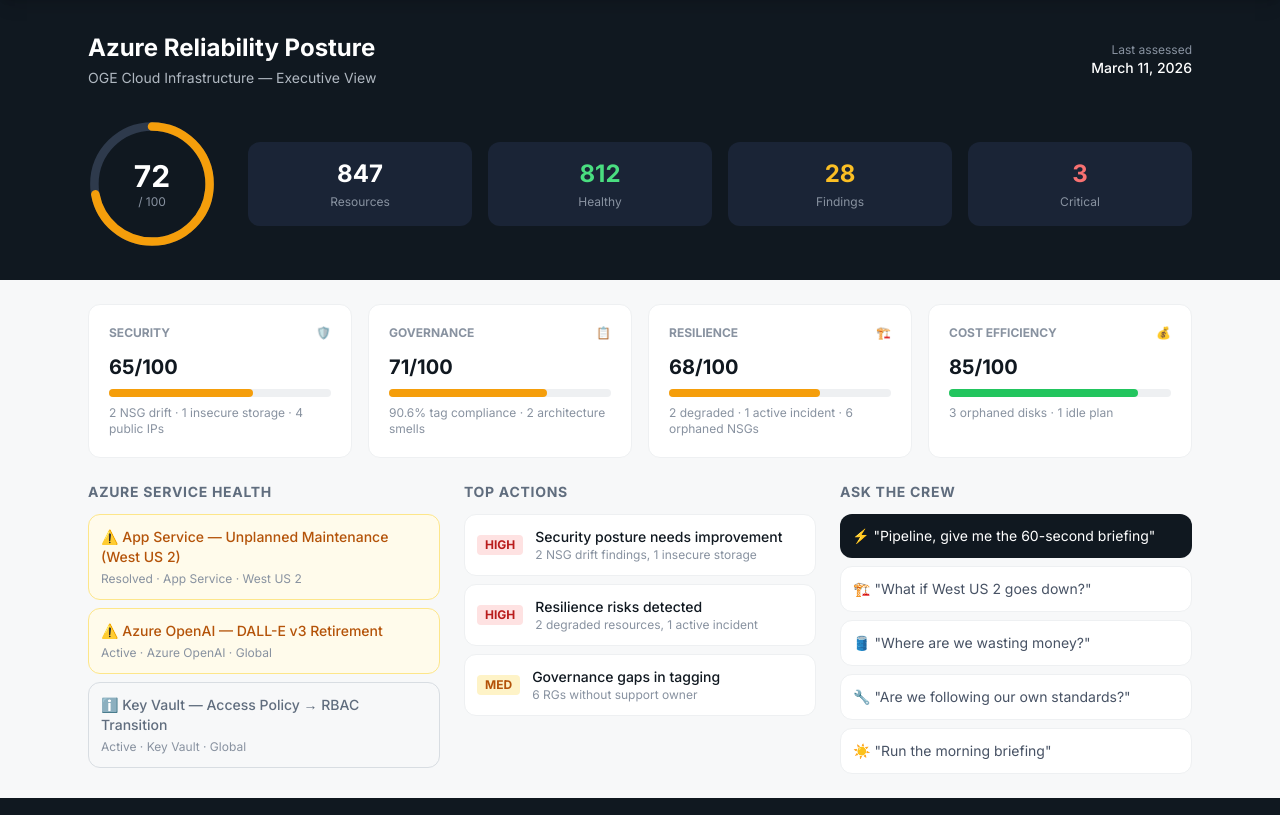
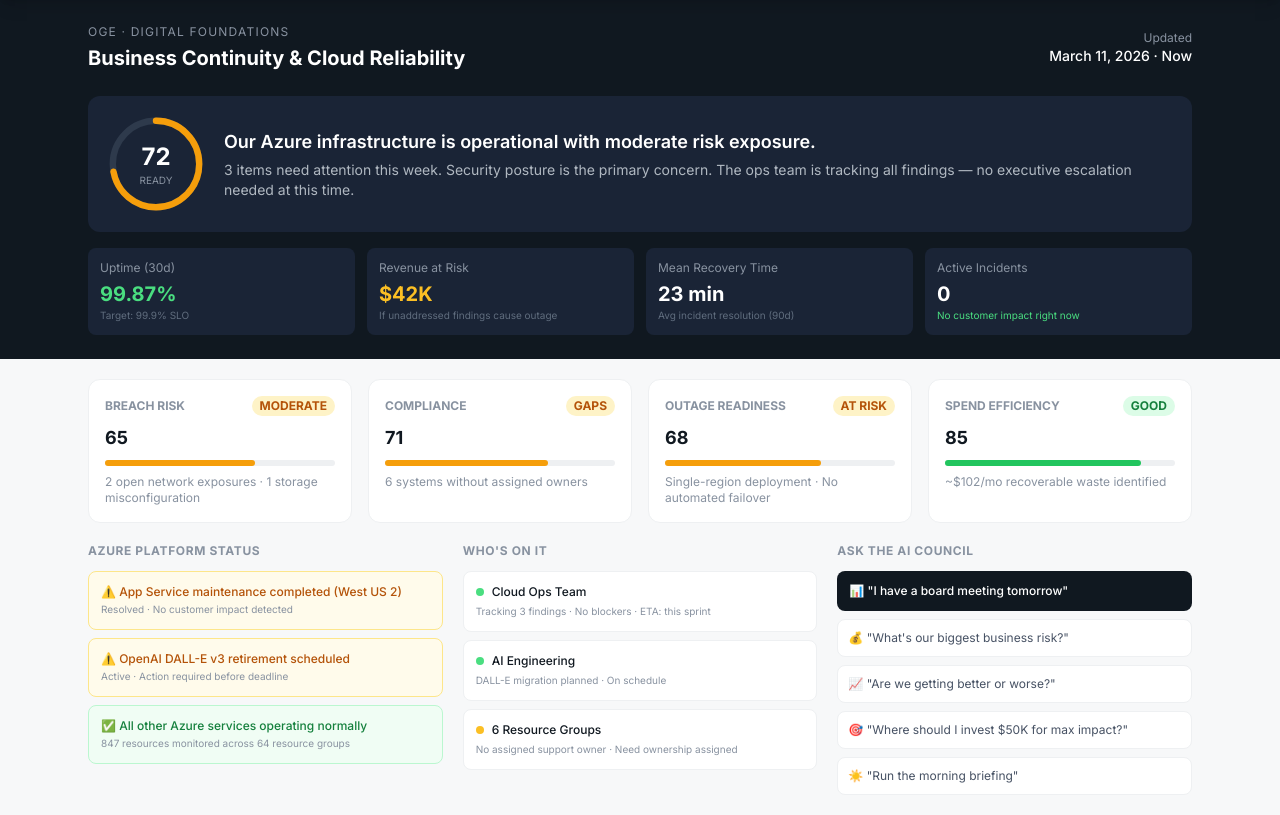
Before and after one commit to Sleepyreaper/OGEAgenticITOperations, a Flask app: page / in a window 1280 px wide. Shown: the part 64-879 px from the top of the page. Run offline with Flask 3, Linux system fonts and the light colour scheme; some libraries are stand-ins or nearby versions.

Commit message:
C-level executive dashboard: business language, revenue at risk, SLO tracking, Who's On It, board-ready questions

```diff
--- a/templates/index.html
+++ b/templates/index.html
@@ -91,157 +91,162 @@
   <!-- ═══ EXECUTIVE RELIABILITY VIEW ═══ -->
   <div id="view-executive" class="view-content">
     <div class="bg-oge-black text-white">
-      <div class="max-w-6xl mx-auto px-6 py-8">
+      <div class="max-w-6xl mx-auto px-6 py-6">
         <div class="flex items-center justify-between">
           <div>
-            <h1 class="text-2xl font-bold">Azure Reliability Posture</h1>
-            <p class="text-oge-gray-300 text-sm mt-1">OGE Cloud Infrastructure — Executive View</p>
+            <div class="text-xs text-oge-gray-400 uppercase tracking-widest">OGE · Digital Foundations</div>
+            <h1 class="text-xl font-bold mt-1">Business Continuity & Cloud Reliability</h1>
           </div>
           <div class="text-right">
-            <div class="text-xs text-oge-gray-400">Last assessed</div>
-            <div class="text-sm font-medium" id="exec-timestamp">March 11, 2026</div>
-          </div>
-        </div>
-
-        <!-- Big reliability score -->
-        <div class="mt-8 flex items-center gap-8">
-          <div class="relative">
-            <svg class="w-32 h-32" viewBox="0 0 120 120">
+            <div class="text-xs text-oge-gray-400">Updated</div>
+            <div class="text-sm font-medium" id="exec-timestamp">March 11, 2026 · Now</div>
+          </div>
+        </div>
+
+        <!-- The one sentence for the board -->
+        <div class="mt-6 bg-oge-gray-800 rounded-xl p-5 flex items-center gap-5">
+          <div class="relative flex-shrink-0">
+            <svg class="w-24 h-24" viewBox="0 0 120 120">
               <circle cx="60" cy="60" r="54" fill="none" stroke="#2E3A4C" stroke-width="8"/>
               <circle id="exec-score-ring" cx="60" cy="60" r="54" fill="none" stroke="#F59E0B" stroke-width="8"
                 stroke-dasharray="339.3" stroke-dashoffset="95" stroke-linecap="round"
                 transform="rotate(-90 60 60)" style="transition: stroke-dashoffset 1s ease"/>
             </svg>
             <div class="absolute inset-0 flex flex-col items-center justify-center">
-              <span id="exec-score" class="text-3xl font-bold">72</span>
-              <span class="text-xs text-oge-gray-400">/ 100</span>
-            </div>
-          </div>
-          <div class="flex-1 grid grid-cols-4 gap-4">
-            <div class="bg-oge-gray-800 rounded-xl p-4 text-center">
-              <div class="text-2xl font-bold" id="exec-resources">847</div>
-              <div class="text-xs text-oge-gray-400 mt-1">Resources</div>
-            </div>
-            <div class="bg-oge-gray-800 rounded-xl p-4 text-center">
-              <div class="text-2xl font-bold text-green-400" id="exec-healthy">812</div>
-              <div class="text-xs text-oge-gray-400 mt-1">Healthy</div>
-            </div>
-            <div class="bg-oge-gray-800 rounded-xl p-4 text-center">
-              <div class="text-2xl font-bold text-amber-400" id="exec-findings">28</div>
-              <div class="text-xs text-oge-gray-400 mt-1">Findings</div>
-            </div>
-            <div class="bg-oge-gray-800 rounded-xl p-4 text-center">
-              <div class="text-2xl font-bold text-red-400" id="exec-critical">3</div>
-              <div class="text-xs text-oge-gray-400 mt-1">Critical</div>
-            </div>
+              <span id="exec-score" class="text-2xl font-bold">72</span>
+              <span class="text-[10px] text-oge-gray-400">READY</span>
+            </div>
+          </div>
+          <div class="flex-1">
+            <div class="text-lg font-semibold" id="exec-headline">Our Azure infrastructure is operational with moderate risk exposure.</div>
+            <div class="text-sm text-oge-gray-300 mt-1" id="exec-subheadline">3 items need attention this week. Security posture is the primary concern. The ops team is tracking all findings — no executive escalation needed at this time.</div>
+          </div>
+        </div>
+
+        <!-- Business metrics row -->
+        <div class="mt-4 grid grid-cols-4 gap-3">
+          <div class="bg-oge-gray-800 rounded-lg p-3">
+            <div class="text-xs text-oge-gray-400">Uptime (30d)</div>
+            <div class="text-xl font-bold text-green-400 mt-1" id="exec-uptime">99.87%</div>
+            <div class="text-[10px] text-oge-gray-500">Target: 99.9% SLO</div>
+          </div>
+          <div class="bg-oge-gray-800 rounded-lg p-3">
+            <div class="text-xs text-oge-gray-400">Revenue at Risk</div>
+            <div class="text-xl font-bold text-amber-400 mt-1" id="exec-risk">$42K</div>
+            <div class="text-[10px] text-oge-gray-500">If unaddressed findings cause outage</div>
+          </div>
+          <div class="bg-oge-gray-800 rounded-lg p-3">
+            <div class="text-xs text-oge-gray-400">Mean Recovery Time</div>
+            <div class="text-xl font-bold mt-1" id="exec-mttr">23 min</div>
+            <div class="text-[10px] text-oge-gray-500">Avg incident resolution (90d)</div>
+          </div>
+          <div class="bg-oge-gray-800 rounded-lg p-3">
+            <div class="text-xs text-oge-gray-400">Active Incidents</div>
+            <div class="text-xl font-bold mt-1" id="exec-incidents">0</div>
+            <div class="text-[10px] text-green-400">No customer impact right now</div>
           </div>
         </div>
       </div>
     </div>
 
-    <div class="max-w-6xl mx-auto px-6 py-6">
-      <!-- Pillar scores -->
-      <div class="grid grid-cols-4 gap-4 mb-6">
-        <div class="bg-white rounded-xl border border-oge-gray-100 p-5">
-          <div class="flex items-center justify-between mb-3">
-            <span class="text-xs font-bold text-oge-gray-400 uppercase">Security</span>
-            <span class="text-xs">🛡️</span>
-          </div>
-          <div class="text-xl font-bold" id="exec-sec-score">65/100</div>
-          <div class="w-full bg-oge-gray-100 rounded-full h-2 mt-2"><div id="exec-sec-bar" class="bg-amber-500 h-2 rounded-full" style="width:65%;transition:width 1s"></div></div>
-          <div class="text-xs text-oge-gray-400 mt-2" id="exec-sec-detail">2 NSG drift · 1 insecure storage · 4 public IPs</div>
-        </div>
-        <div class="bg-white rounded-xl border border-oge-gray-100 p-5">
-          <div class="flex items-center justify-between mb-3">
-            <span class="text-xs font-bold text-oge-gray-400 uppercase">Governance</span>
-            <span class="text-xs">📋</span>
-          </div>
-          <div class="text-xl font-bold" id="exec-gov-score">71/100</div>
-          <div class="w-full bg-oge-gray-100 rounded-full h-2 mt-2"><div id="exec-gov-bar" class="bg-amber-500 h-2 rounded-full" style="width:71%;transition:width 1s"></div></div>
-          <div class="text-xs text-oge-gray-400 mt-2" id="exec-gov-detail">90.6% tag compliance · 2 architecture smells</div>
-        </div>
-        <div class="bg-white rounded-xl border border-oge-gray-100 p-5">
-          <div class="flex items-center justify-between mb-3">
-            <span class="text-xs font-bold text-oge-gray-400 uppercase">Resilience</span>
-            <span class="text-xs">🏗️</span>
-          </div>
-          <div class="text-xl font-bold" id="exec-res-score">68/100</div>
-          <div class="w-full bg-oge-gray-100 rounded-full h-2 mt-2"><div id="exec-res-bar" class="bg-amber-500 h-2 rounded-full" style="width:68%;transition:width 1s"></div></div>
-          <div class="text-xs text-oge-gray-400 mt-2" id="exec-res-detail">2 degraded · 1 active incident · 6 orphaned NSGs</div>
-        </div>
-        <div class="bg-white rounded-xl border border-oge-gray-100 p-5">
-          <div class="flex items-center justify-between mb-3">
-            <span class="text-xs font-bold text-oge-gray-400 uppercase">Cost Efficiency</span>
-            <span class="text-xs">💰</span>
-          </div>
-          <div class="text-xl font-bold" id="exec-cost-score">85/100</div>
-          <div class="w-full bg-oge-gray-100 rounded-full h-2 mt-2"><div id="exec-cost-bar" class="bg-green-500 h-2 rounded-full" style="width:85%;transition:width 1s"></div></div>
-          <div class="text-xs text-oge-gray-400 mt-2" id="exec-cost-detail">3 orphaned disks · 1 idle plan</div>
+    <div class="max-w-6xl mx-auto px-6 py-5">
+      <!-- Risk areas — business language -->
+      <div class="grid grid-cols-4 gap-4 mb-5">
+        <div class="bg-white rounded-xl border border-oge-gray-100 p-4 cursor-pointer hover:shadow-md" onclick="askCouncil('As CISO, I need to know: what is our exposure to a security breach right now? Which specific vulnerabilities could be exploited and what is the financial exposure?')">
+          <div class="flex items-center justify-between mb-2">
+            <span class="text-xs font-bold text-oge-gray-400 uppercase">Breach Risk</span>
+            <span class="text-xs px-2 py-0.5 bg-amber-100 text-amber-700 rounded-full font-bold" id="exec-sec-label">MODERATE</span>
+          </div>
+          <div class="text-lg font-bold" id="exec-sec-score">65</div>
+          <div class="w-full bg-oge-gray-100 rounded-full h-1.5 mt-2"><div id="exec-sec-bar" class="bg-amber-500 h-1.5 rounded-full" style="width:65%;transition:width 1s"></div></div>
+          <div class="text-xs text-oge-gray-400 mt-2" id="exec-sec-detail">2 open network exposures · 1 storage misconfiguration</div>
+        </div>
+        <div class="bg-white rounded-xl border border-oge-gray-100 p-4 cursor-pointer hover:shadow-md" onclick="askCouncil('As COO, I need to understand: are we following our own operational standards? Where are the governance gaps and what is the risk of non-compliance?')">
+          <div class="flex items-center justify-between mb-2">
+            <span class="text-xs font-bold text-oge-gray-400 uppercase">Compliance</span>
+            <span class="text-xs px-2 py-0.5 bg-amber-100 text-amber-700 rounded-full font-bold" id="exec-gov-label">GAPS</span>
+          </div>
+          <div class="text-lg font-bold" id="exec-gov-score">71</div>
+          <div class="w-full bg-oge-gray-100 rounded-full h-1.5 mt-2"><div id="exec-gov-bar" class="bg-amber-500 h-1.5 rounded-full" style="width:71%;transition:width 1s"></div></div>
+          <div class="text-xs text-oge-gray-400 mt-2" id="exec-gov-detail">6 systems without assigned owners</div>
+        </div>
+        <div class="bg-white rounded-xl border border-oge-gray-100 p-4 cursor-pointer hover:shadow-md" onclick="askCouncil('As CIO, I need to know: if our primary region goes down, what is our recovery plan? What is our estimated downtime and which business processes are affected?')">
+          <div class="flex items-center justify-between mb-2">
+            <span class="text-xs font-bold text-oge-gray-400 uppercase">Outage Readiness</span>
+            <span class="text-xs px-2 py-0.5 bg-amber-100 text-amber-700 rounded-full font-bold" id="exec-res-label">AT RISK</span>
+          </div>
+          <div class="text-lg font-bold" id="exec-res-score">68</div>
+          <div class="w-full bg-oge-gray-100 rounded-full h-1.5 mt-2"><div id="exec-res-bar" class="bg-amber-500 h-1.5 rounded-full" style="width:68%;transition:width 1s"></div></div>
+          <div class="text-xs text-oge-gray-400 mt-2" id="exec-res-detail">Single-region deployment · No automated failover</div>
+        </div>
+        <div class="bg-white rounded-xl border border-oge-gray-100 p-4 cursor-pointer hover:shadow-md" onclick="askCouncil('As CFO, show me exactly where we are wasting money on cloud infrastructure. I want specific dollar amounts, not percentages. What can we cut without affecting operations?')">
+          <div class="flex items-center justify-between mb-2">
+            <span class="text-xs font-bold text-oge-gray-400 uppercase">Spend Efficiency</span>
+            <span class="text-xs px-2 py-0.5 bg-green-100 text-green-700 rounded-full font-bold" id="exec-cost-label">GOOD</span>
+          </div>
+          <div class="text-lg font-bold" id="exec-cost-score">85</div>
+          <div class="w-full bg-oge-gray-100 rounded-full h-1.5 mt-2"><div id="exec-cost-bar" class="bg-green-500 h-1.5 rounded-full" style="width:85%;transition:width 1s"></div></div>
+          <div class="text-xs text-oge-gray-400 mt-2" id="exec-cost-detail">~$102/mo recoverable waste identified</div>
         </div>
       </div>
 
-      <!-- Service health + actions + crew insight -->
-      <div class="grid grid-cols-3 gap-6">
-        <!-- Service Health -->
+      <!-- Bottom 3-column -->
+      <div class="grid grid-cols-3 gap-5">
         <div>
-          <h2 class="text-sm font-bold text-oge-gray-500 uppercase tracking-wider mb-3">Azure Service Health</h2>
+          <h2 class="text-xs font-bold text-oge-gray-400 uppercase tracking-wider mb-3">Azure Platform Status</h2>
           <div id="exec-service-health" class="space-y-2">
-            <div class="bg-amber-50 border border-amber-200 rounded-xl p-3 cursor-pointer hover:shadow-md" onclick="askCouncil('The App Service in West US 2 had unplanned maintenance recently. Which of our resources are affected? What proactive resilience steps should we take?')">
-              <div class="font-medium text-amber-700 text-sm">⚠️ App Service — Unplanned Maintenance (West US 2)</div>
-              <div class="text-xs text-oge-gray-400 mt-1">Resolved · App Service · West US 2</div>
-            </div>
-            <div class="bg-amber-50 border border-amber-200 rounded-xl p-3 cursor-pointer hover:shadow-md" onclick="askCouncil('DALL-E model version 3 is being retired. Do we use this model? What is our migration plan?')">
-              <div class="font-medium text-amber-700 text-sm">⚠️ Azure OpenAI — DALL-E v3 Retirement</div>
-              <div class="text-xs text-oge-gray-400 mt-1">Active · Azure OpenAI · Global</div>
-            </div>
-            <div class="bg-oge-gray-50 border border-oge-gray-200 rounded-xl p-3 cursor-pointer hover:shadow-md" onclick="askCouncil('Key Vault access policy to RBAC transition — are our vaults affected? What do we need to do?')">
-              <div class="font-medium text-oge-gray-500 text-sm">ℹ️ Key Vault — Access Policy → RBAC Transition</div>
-              <div class="text-xs text-oge-gray-400 mt-1">Active · Key Vault · Global</div>
-            </div>
-          </div>
-        </div>
-
-        <!-- Top Actions -->
+            <div class="bg-amber-50 border border-amber-200 rounded-lg p-3 cursor-pointer hover:shadow" onclick="askCouncil('We had unplanned App Service maintenance in West US 2. What was the customer impact? How do we prevent this from affecting us next time?')">
+              <div class="text-xs font-medium text-amber-700">⚠️ App Service maintenance completed (West US 2)</div>
+              <div class="text-[10px] text-oge-gray-400 mt-0.5">Resolved · No customer impact detected</div>
+            </div>
+            <div class="bg-amber-50 border border-amber-200 rounded-lg p-3 cursor-pointer hover:shadow" onclick="askCouncil('The DALL-E model retirement — do we have any dependencies? What is our migration timeline?')">
+              <div class="text-xs font-medium text-amber-700">⚠️ OpenAI DALL-E v3 retirement scheduled</div>
+              <div class="text-[10px] text-oge-gray-400 mt-0.5">Active · Action required before deadline</div>
+            </div>
+            <div class="bg-green-50 border border-green-200 rounded-lg p-3">
+              <div class="text-xs font-medium text-green-700">✅ All other Azure services operating normally</div>
+              <div class="text-[10px] text-oge-gray-400 mt-0.5">847 resources monitored across 64 resource groups</div>
+            </div>
+          </div>
+        </div>
         <div>
-          <h2 class="text-sm font-bold text-oge-gray-500 uppercase tracking-wider mb-3">Top Actions</h2>
-          <div id="exec-actions" class="space-y-2">
-            <div class="bg-white border border-oge-gray-100 rounded-xl p-3 flex items-center gap-3 cursor-pointer hover:shadow-md" onclick="askCouncil('Our security posture score is 65/100. What are the top 3 things we should fix to get above 80? How much would each cost to implement?')">
-              <span class="px-2 py-0.5 bg-red-100 text-red-700 text-xs font-bold rounded">HIGH</span>
-              <div><div class="text-sm font-medium">Security posture needs improvement</div><div class="text-xs text-oge-gray-400">2 NSG drift findings, 1 insecure storage</div></div>
-            </div>
-            <div class="bg-white border border-oge-gray-100 rounded-xl p-3 flex items-center gap-3 cursor-pointer hover:shadow-md" onclick="askCouncil('2 resources are degraded in our environment. What is the business impact and what investments in resilience would prevent this?')">
-              <span class="px-2 py-0.5 bg-red-100 text-red-700 text-xs font-bold rounded">HIGH</span>
-              <div><div class="text-sm font-medium">Resilience risks detected</div><div class="text-xs text-oge-gray-400">2 degraded resources, 1 active incident</div></div>
-            </div>
-            <div class="bg-white border border-oge-gray-100 rounded-xl p-3 flex items-center gap-3 cursor-pointer hover:shadow-md" onclick="askCouncil('Our governance score is 71/100. What are the tagging gaps and how do we get to 95%+ compliance?')">
-              <span class="px-2 py-0.5 bg-amber-100 text-amber-700 text-xs font-bold rounded">MED</span>
-              <div><div class="text-sm font-medium">Governance gaps in tagging</div><div class="text-xs text-oge-gray-400">6 RGs without support owner</div></div>
-            </div>
-          </div>
-        </div>
-
-        <!-- The Crew's Take -->
+          <h2 class="text-xs font-bold text-oge-gray-400 uppercase tracking-wider mb-3">Who's On It</h2>
+          <div class="space-y-2">
+            <div class="bg-white border border-oge-gray-100 rounded-lg p-3">
+              <div class="flex items-center gap-2"><span class="w-2 h-2 bg-green-400 rounded-full"></span><span class="text-xs font-medium">Cloud Ops Team</span></div>
+              <div class="text-[10px] text-oge-gray-400 mt-1">Tracking 3 findings · No blockers · ETA: this sprint</div>
+            </div>
+            <div class="bg-white border border-oge-gray-100 rounded-lg p-3">
+              <div class="flex items-center gap-2"><span class="w-2 h-2 bg-green-400 rounded-full"></span><span class="text-xs font-medium">AI Engineering</span></div>
+              <div class="text-[10px] text-oge-gray-400 mt-1">DALL-E migration planned · On schedule</div>
+            </div>
+            <div class="bg-white border border-oge-gray-100 rounded-lg p-3">
+              <div class="flex items-center gap-2"><span class="w-2 h-2 bg-amber-400 rounded-full"></span><span class="text-xs font-medium">6 Resource Groups</span></div>
+              <div class="text-[10px] text-oge-gray-400 mt-1">No assigned support owner · Need ownership assigned</div>
+            </div>
+          </div>
+        </div>
         <div>
-          <h2 class="text-sm font-bold text-oge-gray-500 uppercase tracking-wider mb-3">Ask the Crew</h2>
+          <h2 class="text-xs font-bold text-oge-gray-400 uppercase tracking-wider mb-3">Ask the AI Council</h2>
           <div class="space-y-2">
-            <button onclick="askCouncil('Give me a 60-second executive briefing on our Azure reliability. Are we at risk of an outage? What is our single biggest vulnerability? What one investment should I prioritize?')"
-              class="w-full text-left bg-oge-black text-white rounded-xl p-3 hover:bg-oge-gray-700 text-sm">
-              ⚡ "Pipeline, give me the 60-second briefing"
+            <button onclick="askCouncil('I have a board meeting tomorrow. Give me a 3-sentence summary of our cloud reliability posture that I can present confidently. Include one number and one action item.')"
+              class="w-full text-left bg-oge-black text-white rounded-lg p-3 hover:bg-oge-gray-700 text-xs font-medium">
+              📊 "I have a board meeting tomorrow"
             </button>
-            <button onclick="askCouncil('If West US 2 went down right now, what is our blast radius? Which teams are affected? What would it cost to add region redundancy?')"
-              class="w-full text-left bg-white border border-oge-gray-100 rounded-xl p-3 hover:border-oge-red text-sm text-oge-gray-600">
-              🏗️ "What if West US 2 goes down?"
+            <button onclick="askCouncil('What is the single biggest risk to our business operations right now in Azure? Not technical details — tell me the business impact in dollars and downtime.')"
+              class="w-full text-left bg-white border border-oge-gray-100 rounded-lg p-2.5 hover:border-oge-red text-xs text-oge-gray-600">
+              💰 "What's our biggest business risk?"
             </button>
-            <button onclick="askCouncil('Show me where we are wasting money. Not generic advice — specific resources, specific dollars, specific recommendations.')"
-              class="w-full text-left bg-white border border-oge-gray-100 rounded-xl p-3 hover:border-oge-red text-sm text-oge-gray-600">
-              🛢️ "Where are we wasting money?"
+            <button onclick="askCouncil('Are we trending better or worse on reliability over the last 30 days? Give me the trend and what is driving it.')"
+              class="w-full text-left bg-white border border-oge-gray-100 rounded-lg p-2.5 hover:border-oge-red text-xs text-oge-gray-600">
+              📈 "Are we getting better or worse?"
             </button>
-            <button onclick="askCouncil('Are we following our own standards? Check our Terraform patterns, tagging compliance, naming conventions, and network topology against Azure Well-Architected Framework.')"
-              class="w-full text-left bg-white border border-oge-gray-100 rounded-xl p-3 hover:border-oge-red text-sm text-oge-gray-600">
-              🔧 "Are we following our own standards?"
+            <button onclick="askCouncil('If I had $50,000 to invest in improving our cloud reliability, where would you spend it for maximum risk reduction? Give me the top 3 investments ranked by impact.')"
+              class="w-full text-left bg-white border border-oge-gray-100 rounded-lg p-2.5 hover:border-oge-red text-xs text-oge-gray-600">
+              🎯 "Where should I invest $50K for max impact?"
             </button>
             <button onclick="runMorningBriefing()"
-              class="w-full text-left bg-white border border-oge-gray-100 rounded-xl p-3 hover:border-oge-red text-sm text-oge-gray-600">
+              class="w-full text-left bg-white border border-oge-gray-100 rounded-lg p-2.5 hover:border-oge-red text-xs text-oge-gray-600">
               ☀️ "Run the morning briefing"
             </button>
           </div>
```
